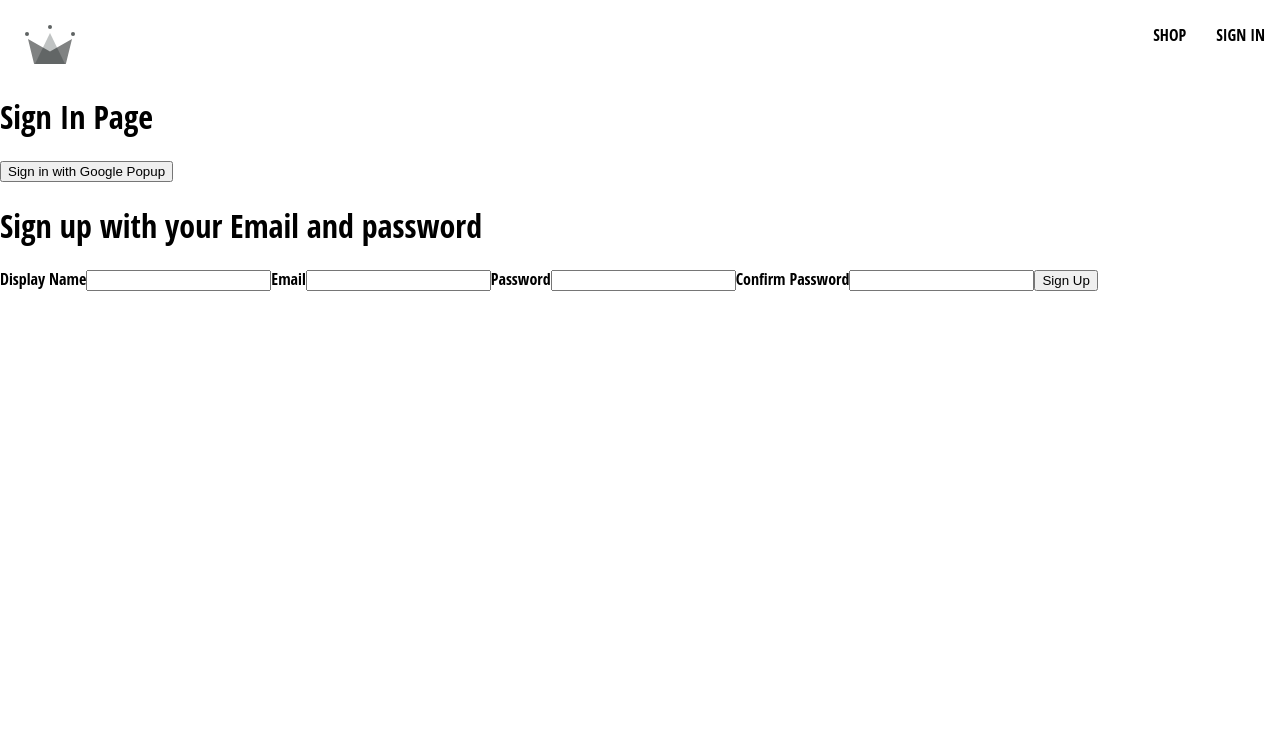
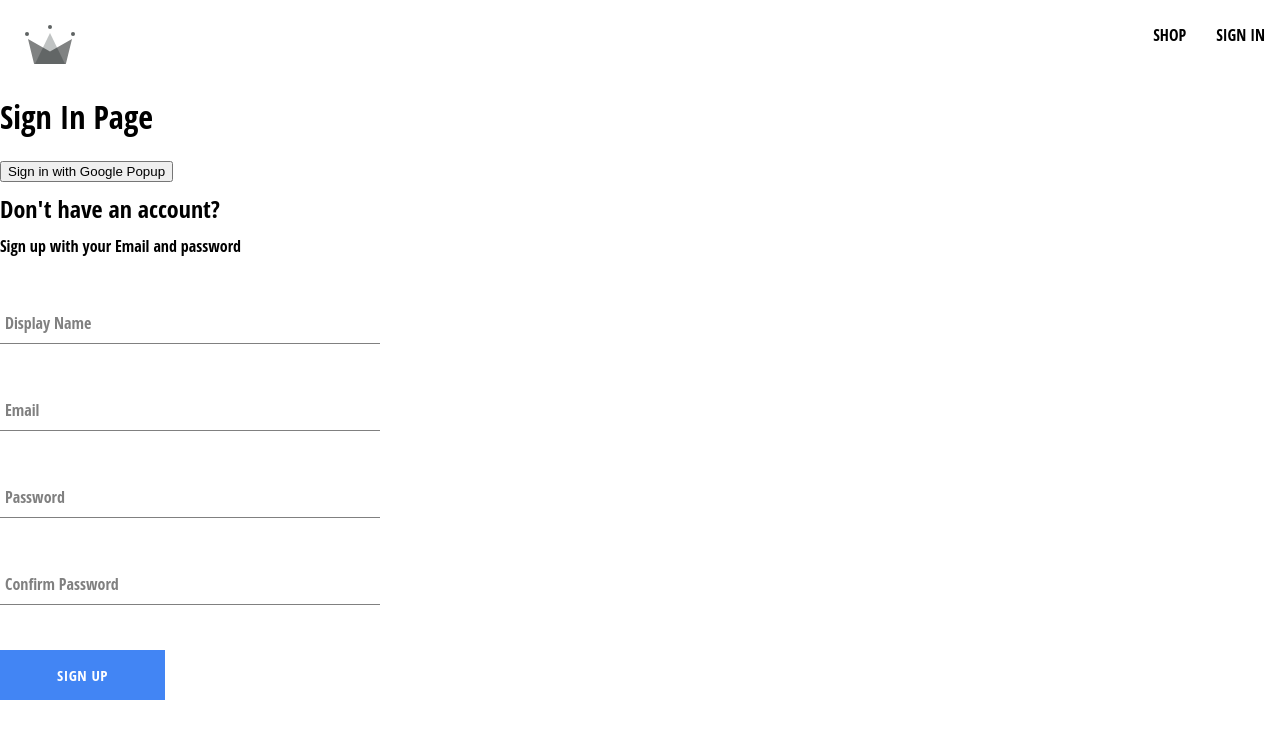
Before and after one commit to tales91817/crwn-clothing, a React (Create React App) app: page /sign-in in a window 1280 px wide. Shown: the top 738 px of the page. Built offline with nearby package versions, Linux system fonts and the light colour scheme; the HTML template or start-up script is replaced by a standard one.

Commit message:
1. update sign-up-form component 2. add form-input and button component

```diff
--- /dev/null
+++ b/src/components/button/button.component.jsx
@@ -0,0 +1,20 @@
+import React from "react";
+import "./button.styles.scss";
+
+const BUTTON_TYPE_CLASSES = {
+  google: "google-sign-in",
+  inverted: "inverted",
+};
+
+const Button = ({ children, buttonType, ...otherProps }) => {
+  return (
+    <button
+      className={`button-container ${BUTTON_TYPE_CLASSES[buttonType]}`}
+      {...otherProps}
+    >
+      {children}
+    </button>
+  );
+};
+
+export default Button;
--- /dev/null
+++ b/src/components/button/button.styles.scss
@@ -0,0 +1,46 @@
+.button-container {
+  min-width: 165px;
+  width: auto;
+  height: 50px;
+  letter-spacing: 0.5px;
+  line-height: 50px;
+  padding: 0 35px 0 35px;
+  font-size: 15px;
+  background-color: black;
+  color: white;
+  text-transform: uppercase;
+  font-family: 'Open Sans Condensed';
+  font-weight: bolder;
+  border: none;
+  cursor: pointer;
+  display: flex;
+  justify-content: center;
+
+  &:hover {
+    background-color: white;
+    color: black;
+    border: 1px solid black;
+  }
+
+  &.google-sign-in {
+    background-color: #4285f4;
+    color: white;
+
+    &:hover {
+      background-color: #357ae8;
+      border: none;
+    }
+  }
+
+  &.inverted {
+    background-color: white;
+    color: black;
+    border: 1px solid black;
+
+    &:hover {
+      background-color: black;
+      color: white;
+      border: none;
+    }
+  }
+}
--- /dev/null
+++ b/src/components/form-input/form-input.component.jsx
@@ -0,0 +1,21 @@
+import React from "react";
+import "./form-input.styles.scss";
+
+const FormInput = ({ label, ...otherProps }) => {
+  return (
+    <div className="group">
+      <input className="form-input" {...otherProps} />
+      {label && (
+        <label
+          className={`${
+            otherProps.value.length ? "shrink" : ""
+          } form-input-label`}
+        >
+          {label}
+        </label>
+      )}
+    </div>
+  );
+};
+
+export default FormInput;
--- /dev/null
+++ b/src/components/form-input/form-input.styles.scss
@@ -0,0 +1,54 @@
+$sub-color: grey;
+$main-color: black;
+
+@mixin shrinkLabel {
+  top: -14px;
+  font-size: 12px;
+  color: $main-color;
+}
+
+.group {
+  position: relative;
+  margin: 45px 0;
+
+  .form-input {
+    background: none;
+    background-color: white;
+    color: $sub-color;
+    font-size: 18px;
+    padding: 10px 10px 10px 5px;
+    display: block;
+    width: 100%;
+    border: none;
+    border-radius: 0;
+    border-bottom: 1px solid $sub-color;
+    margin: 25px 0;
+
+    &:focus {
+      outline: none;
+    }
+
+    &:focus ~ .form-input-label {
+      @include shrinkLabel();
+    }
+  }
+
+  input[type='password'] {
+    letter-spacing: 0.3em;
+  }
+
+  .form-input-label {
+    color: $sub-color;
+    font-size: 16px;
+    font-weight: normal;
+    position: absolute;
+    pointer-events: none;
+    left: 5px;
+    top: 10px;
+    transition: 300ms ease all;
+
+    &.shrink {
+      @include shrinkLabel();
+    }
+  }
+}
--- a/src/components/sign-up-form/sign-up-form.component.jsx
+++ b/src/components/sign-up-form/sign-up-form.component.jsx
@@ -3,6 +3,10 @@
   createAuthUserWithEmailAndPassword,
   createUserDocumentFromAuth,
 } from "../../utils/firebase/firebase.utils";
+
+import FormInput from "../form-input/form-input.component";
+import "./sign-up-form.styles.scss";
+import Button from "../button/button.component";
 
 const defaultFormFields = {
   displayName: "",
@@ -52,11 +56,12 @@
     setFormFields({ ...formFields, [name]: value });
   };
   return (
-    <div onSubmit={handleSubmit}>
-      <h1>Sign up with your Email and password</h1>
-      <form>
-        <label>Display Name</label>
-        <input
+    <div className="sign-up-container">
+      <h2>Don't have an account?</h2>
+      <span>Sign up with your Email and password</span>
+      <form onSubmit={handleSubmit}>
+        <FormInput
+          label="Display Name"
           type="text"
           required
           onChange={handleChange}
@@ -64,8 +69,8 @@
           value={displayName}
         />
 
-        <label>Email</label>
-        <input
+        <FormInput
+          label="Email"
           type="email"
           required
           onChange={handleChange}
@@ -73,8 +78,8 @@
           value={email}
         />
 
-        <label>Password</label>
-        <input
+        <FormInput
+          label="Password"
           type="password"
           required
           onChange={handleChange}
@@ -82,15 +87,17 @@
           value={password}
         />
 
-        <label>Confirm Password</label>
-        <input
+        <FormInput
+          label="Confirm Password"
           type="password"
           required
           onChange={handleChange}
           name="confirmPassword"
           value={confirmPassword}
         />
-        <button type="submit">Sign Up</button>
+        <Button buttonType="google" type="submit">
+          Sign Up
+        </Button>
       </form>
     </div>
   );
--- /dev/null
+++ b/src/components/sign-up-form/sign-up-form.styles.scss
@@ -0,0 +1,9 @@
+.sign-up-container {
+    display: flex;
+    flex-direction: column;
+    width: 380px;
+
+    h2 {
+        margin: 10px 0;
+    }
+}
```
